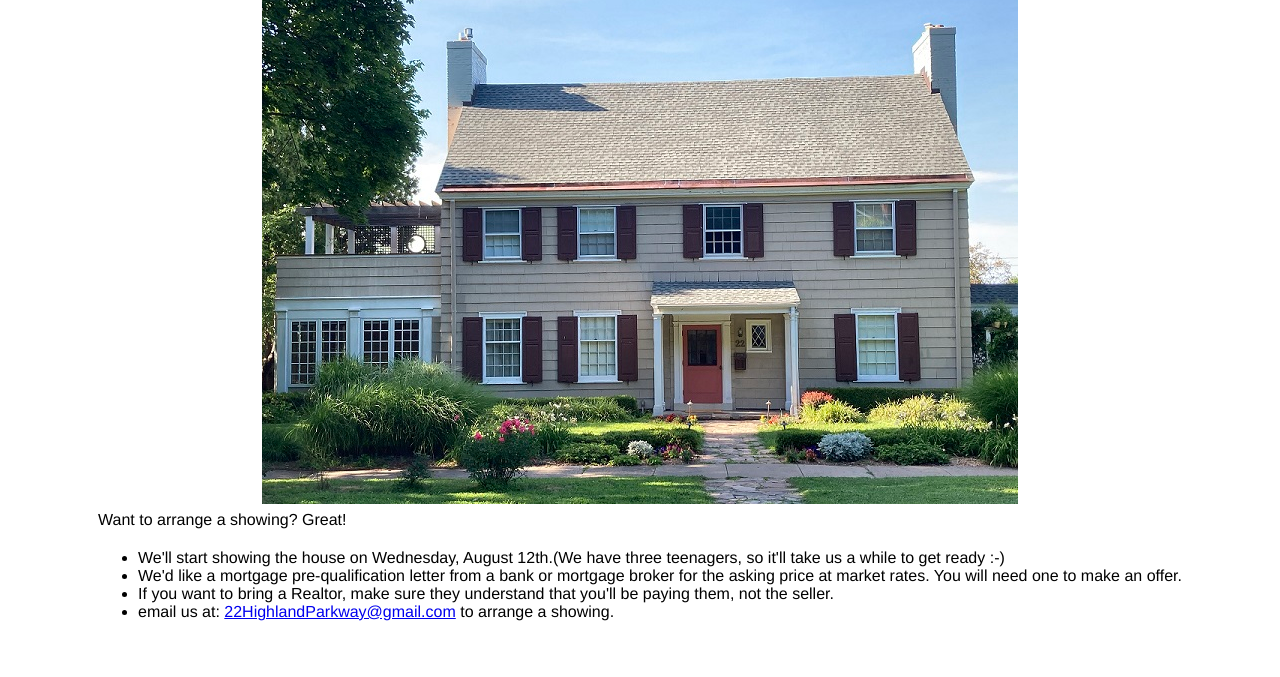
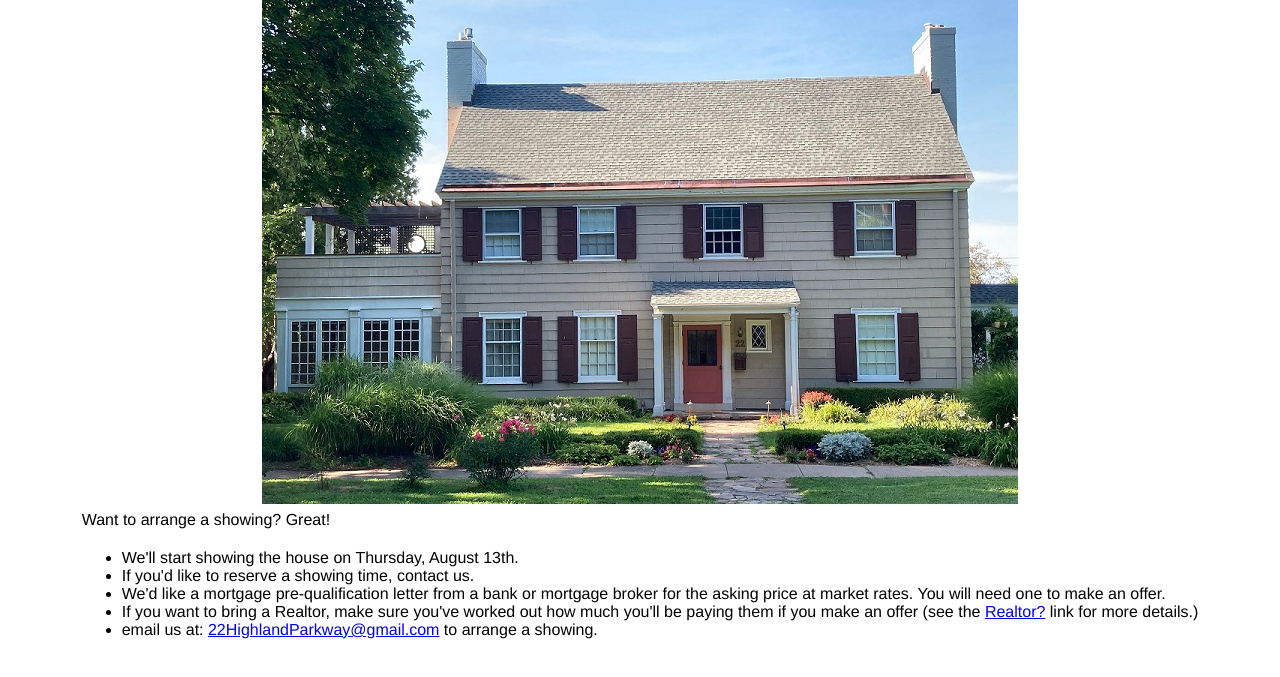
Before and after one commit to retinaiic/hpweb, a plain HTML site: page show.html in a window 1280 px wide. Shown: the part 107-784 px from the top of the page. Drawn offline with Linux system fonts and the light colour scheme.

Commit message:
CTF changes

```diff
--- a/show.html
+++ b/show.html
@@ -31,9 +31,10 @@
    <tr>
     <td>
  <ul>
-  <li>We'll start showing the house on Wednesday, August 12th.(We have three teenagers, so it'll take us a while to get ready :-)
+  <li>We'll start showing the house on Thursday, August 13th.
+  <li>If you'd like to reserve a showing time, contact us.
   <li>We'd like a mortgage pre-qualification letter from a bank or mortgage broker for the asking price at market rates. You will need one to make an offer.
-  <li>If you want to bring a Realtor, make sure they understand that you'll be paying them, not the seller.
+  <li>If you want to bring a Realtor, make sure you've worked out how much you'll be paying them if you make an offer (see the <a href="realtor.html">Realtor?</a> link for more details.)
   <li>email us at: <a href="mailto:22highlandParkway@gmail.com?Subject=Arrange a Showing">22HighlandParkway@gmail.com</a> to arrange a showing.
  </ul>
     </td>
```
Also changed, not shown: index.html (+2 -1 lines), realtor.html (+1 -1 lines).
